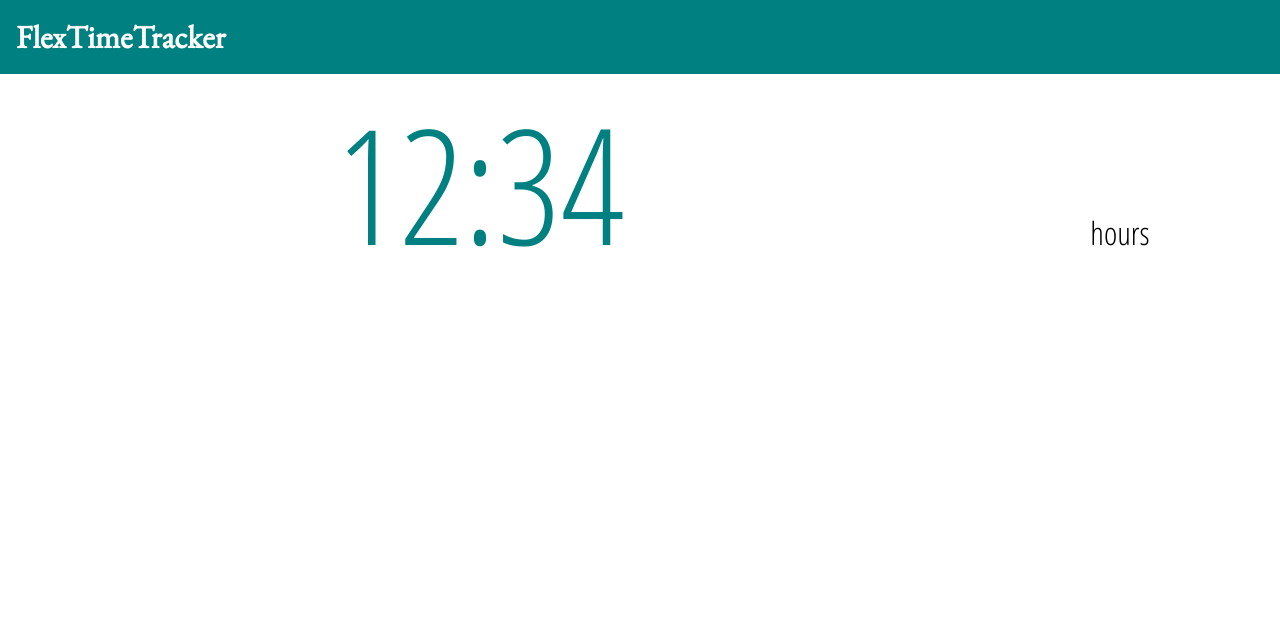
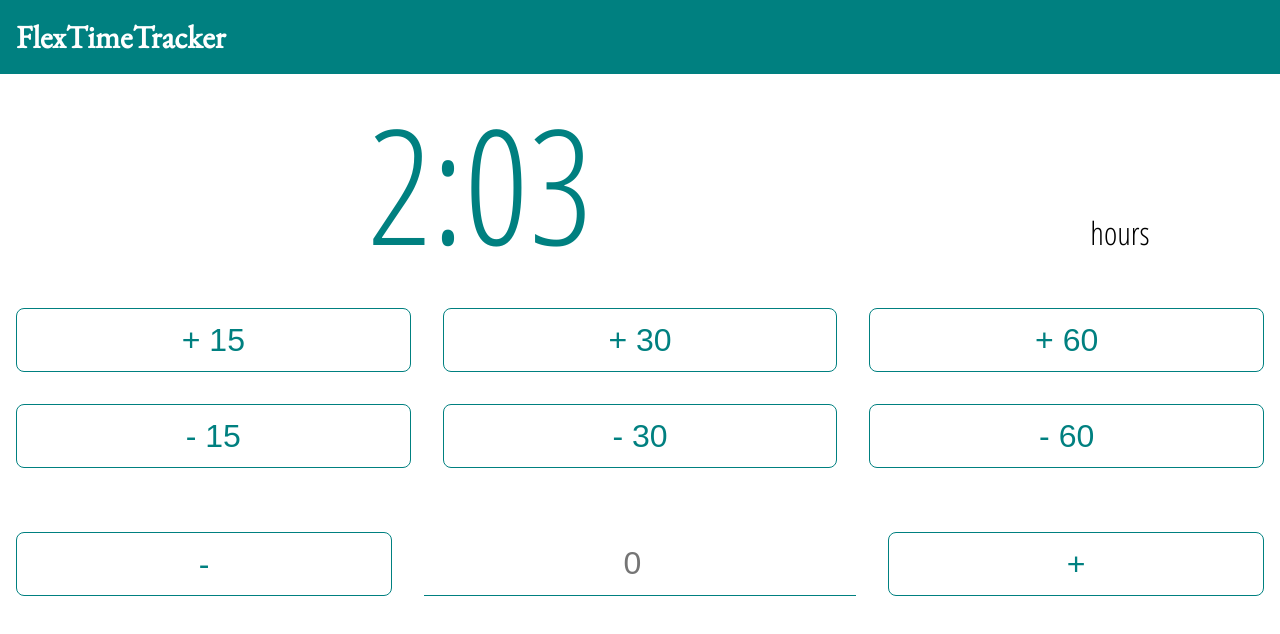
Before and after one commit to antons1/flextimetracker, a React (Create React App) app: page / in a window 1280 px wide. Shown: the top 634 px of the page. Built offline with nearby package versions, Linux system fonts and the light colour scheme.

Commit message:
Add controls, move state to root component

```diff
--- a/src/App.jsx
+++ b/src/App.jsx
@@ -3,13 +3,39 @@ import './App.css';
 
 import Header from './components/Header/Header.jsx';
 import TimeDisplay from './components/TimeDisplay/TimeDisplay.jsx';
+import ControlSection from './components/ControlSection/ControlSection.jsx';
 
 class App extends Component {
+    constructor() {
+        super();
+
+        this.getTimeStringFromMinutes = this.getTimeStringFromMinutes.bind(this);
+        this.updateTimeValue = this.updateTimeValue.bind(this);
+
+        this.state = {
+            minutes: 123
+        }
+    }
+
+    getTimeStringFromMinutes() {
+        const absMinutes = Math.abs(this.state.minutes);
+        const unitString = this.state.minutes >= 0 ? "" : "- ";
+        const minutes = (absMinutes % 60) + "";
+        const hours = ((absMinutes - minutes) / 60) + "";
+
+        return `${unitString}${hours}:${minutes.length === 1 ? "0" + minutes : minutes}`;
+    }
+
+    updateTimeValue(value) {
+        this.setState({ minutes: this.state.minutes + value });
+    }
+
     render() {
         return (
             <div className="App">
                 <Header />
-                <TimeDisplay />
+                <TimeDisplay timeString={this.getTimeStringFromMinutes()} />
+                <ControlSection updateTimeData={this.updateTimeValue} />
             </div>
         );
     }
--- /dev/null
+++ b/src/components/ControlSection/ControlButton/ControlButton.css
@@ -0,0 +1,19 @@
+.control-button {
+    display: inline-block;
+    font-size: 2rem;
+    margin: 1rem;
+    flex: 1 1 25%;
+    border-radius: .5rem;
+}
+
+.control-button--positive {
+    background-color: lightgreen;
+    border: 1px solid green;
+    color: green;
+}
+
+.control-button--negative {
+    background-color: pink;
+    border: 1px solid red;
+    color: red;
+}
--- /dev/null
+++ b/src/components/ControlSection/ControlSection.css
@@ -0,0 +1,45 @@
+.control-section {
+
+}
+
+.control-section__fast-controls {
+    display: flex;
+    flex-direction: row;
+    flex-wrap: wrap;
+    justify-content: space-evenly;
+    margin-bottom: 2rem;
+}
+
+.control-section__custom-controls {
+    display: flex;
+    flex-direction: row;
+    flex-wrap: nowrap;
+    justify-content: space-around;
+}
+
+.control-button {
+    display: inline-block;
+    font-size: 2rem;
+    height: 4rem;
+    margin: 1rem;
+    flex: 1 1 25%;
+    border-radius: .5rem;
+    background-color: white;
+    color: teal;
+    border: 1px solid teal;
+}
+
+.custom-controls__number-input {
+    flex: 2 1 25%;
+    font-size: 2rem;
+    line-height: 2rem;
+    padding: 0 0 0 0;
+    width: 25%;
+    border: none;
+    border-bottom: 1px solid teal;
+    display: inline-block;
+    margin: 1rem;
+    text-align: center;
+    color: teal;
+
+}
--- /dev/null
+++ b/src/components/ControlSection/ControlSection.jsx
@@ -0,0 +1,54 @@
+import React, { Component } from 'react';
+import './ControlSection.css';
+
+const ControlButton = (props) =>
+    <button className="control-button" onClick={props.onClickFn.bind(this, props.value)}>
+        {props.label}
+    </button>
+
+class ControlSection extends Component {
+    constructor() {
+        super();
+
+        this.onCustomNumberChange = this.onCustomNumberChange.bind(this);
+        this.getCustomNumberForButton = this.getCustomNumberForButton.bind(this);
+
+        this.state = {
+            customNumber: 0
+        };
+    }
+
+    onCustomNumberChange(e) {
+        this.setState({ customNumber: e.target.value });
+    }
+
+    getCustomNumberForButton(positive, number) {
+        if (positive) {
+            return Math.abs(number);
+        } else {
+            return Math.abs(number) * (-1);
+        }
+    }
+
+    render() {
+        return (
+            <div className="control-section">
+                <div className="control-section__fast-controls">
+                    <ControlButton label="+ 15" value={15} onClickFn={this.props.updateTimeData}/>
+                    <ControlButton label="+ 30" value={30} onClickFn={this.props.updateTimeData} />
+                    <ControlButton label="+ 60" value={60} onClickFn={this.props.updateTimeData} />
+                    <ControlButton label="- 15" value={-15} onClickFn={this.props.updateTimeData} />
+                    <ControlButton label="- 30" value={-30} onClickFn={this.props.updateTimeData} />
+                    <ControlButton label="- 60" value={-60} onClickFn={this.props.updateTimeData} />
+                </div>
+                <div className="control-section__custom-controls">
+                    <ControlButton label="-" value={this.getCustomNumberForButton(false, this.state.customNumber)} onClickFn={this.props.updateTimeData} />
+                    <input placeholder={0} onChange={this.onCustomNumberChange} type="number" className="custom-controls__number-input" />
+                    <ControlButton label="+" value={this.getCustomNumberForButton(true, this.state.customNumber)} onClickFn={this.props.updateTimeData} />
+                </div>
+            </div>
+        );
+    }
+}
+
+export default ControlSection;
--- a/src/components/Header/Header.css
+++ b/src/components/Header/Header.css
@@ -1,6 +1,7 @@
 .main-header {
     padding: 1rem;
     background-color: teal;
+    font-family: "EB Garamond", serif;
 }
 
 .main-header__title {
--- a/src/components/TimeDisplay/TimeDisplay.css
+++ b/src/components/TimeDisplay/TimeDisplay.css
@@ -1,7 +1,6 @@
 .time-display {
     margin: 0;
     padding: 0;
-    font-family: "Open Sans Condensed";
     display: flex;
     flex-direction: row;
     flex-wrap: wrap;
--- a/src/components/TimeDisplay/TimeDisplay.jsx
+++ b/src/components/TimeDisplay/TimeDisplay.jsx
@@ -3,7 +3,7 @@ import './TimeDisplay.css'
 
 const TimeDisplay = (props) =>
     <div className="time-display">
-        <div className="time-display__number">12:34</div>
+        <div className="time-display__number">{props.timeString}</div>
         <div className="time-display__unit">hours</div>
     </div>;
 
--- a/src/index.css
+++ b/src/index.css
@@ -1,5 +1,5 @@
 body {
   margin: 0;
   padding: 0;
-  font-family: "EB Garamond", serif;
+  font-family: "Open Sans Condensed", sans-serif;
 }
```
Also changed, not shown: src/components/ControlSection/ControlButton/ControlButton.jsx (added, +29 -0 lines).
